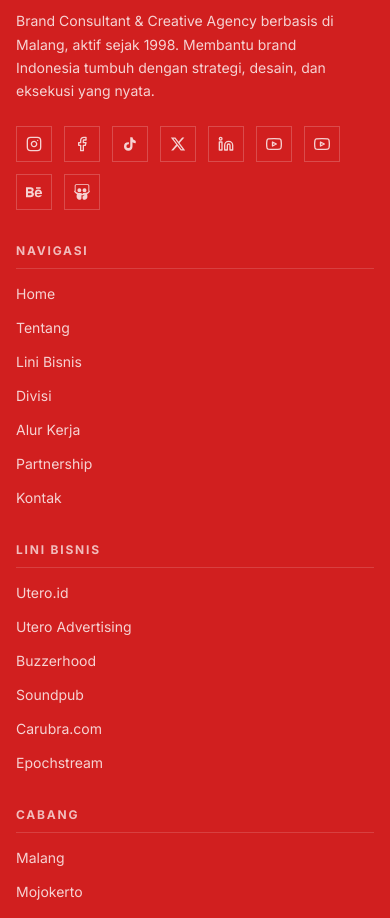
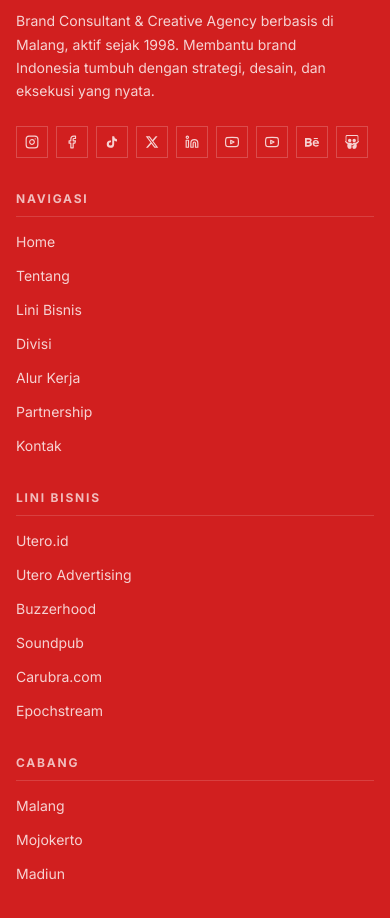
Before and after one commit to utero-akselerasi/modern-website-uteroindonesia, a Next.js app in the folder utero-nextjs/: page /artikel/layanan-utero-kreatif-indonesia in a window 390 px wide. Shown: the part 1140-2058 px from the top of the page. Built offline with nearby package versions, Linux system fonts and the light colour scheme.

Commit message:
fix: prevent social media icons from wrapping on mobile in Footer

```diff
--- a/utero-nextjs/src/components/layout/Footer.tsx
+++ b/utero-nextjs/src/components/layout/Footer.tsx
@@ -168,7 +168,7 @@
           </p>
           {/* Social Media Icons */}
           <div
-            style={{ display: "flex", gap: "12px", flexWrap: "wrap" }}
+            style={{ display: "flex", gap: "12px", flexWrap: "nowrap" }}
             aria-label="Media sosial Utero Indonesia"
           >
             {socialLinks.map((social, idx) => (
@@ -179,8 +179,9 @@
                 target="_blank"
                 rel="noopener noreferrer"
                 style={{
-                  width: "36px",
+                  minWidth: "36px",
                   height: "36px",
+                  padding: "0 8px",
                   border: "1px solid rgba(255, 255, 255, 0.2)",
                   display: "flex",
                   alignItems: "center",
@@ -188,6 +189,7 @@
                   color: "rgba(255, 255, 255, 0.8)",
                   textDecoration: "none",
                   transition: "all 0.2s",
+                  flexShrink: 0,
                 }}
                 onMouseEnter={(e) => {
                   e.currentTarget.style.background = "#fff";
@@ -634,6 +636,18 @@
           footer {
             padding: 40px 16px 24px !important;
           }
+          .footer-top > div:first-child div[aria-label="Media sosial Utero Indonesia"] {
+            gap: 8px !important;
+          }
+          .footer-top > div:first-child div[aria-label="Media sosial Utero Indonesia"] a {
+            min-width: 32px !important;
+            height: 32px !important;
+            padding: 0 6px !important;
+          }
+          .footer-top > div:first-child div[aria-label="Media sosial Utero Indonesia"] svg {
+            width: 14px !important;
+            height: 14px !important;
+          }
         }
       `}</style>
     </footer>
```
